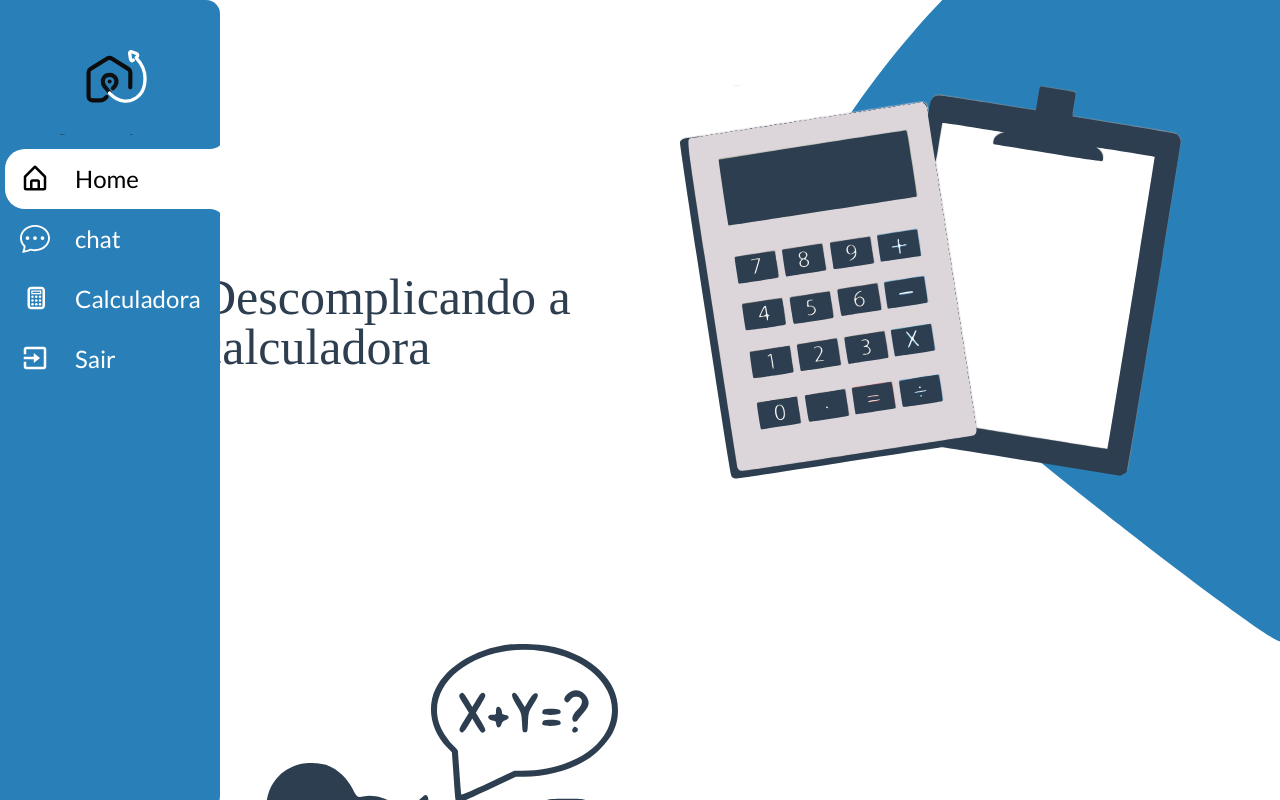
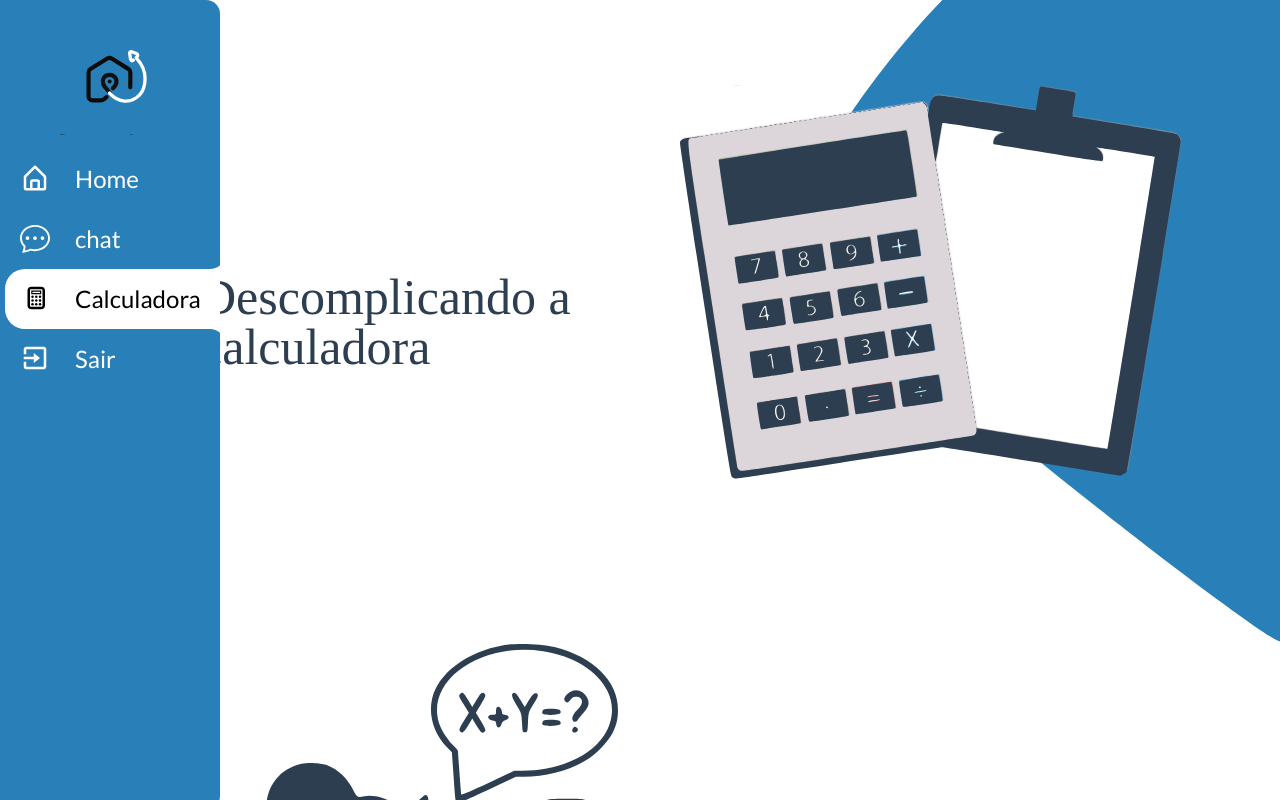
Before and after one commit to Place-UP/PlaceUP-FrontEnd, a React (Create React App) app: page /Calculadora in a window 1280 px wide. Shown: the top 800 px of the page. Built offline with nearby package versions, Linux system fonts and the light colour scheme; a web font is replaced by a local one.

Commit message:
Lading page new

```diff
--- a/src/Components/HeaderComerciantes/HeaderComerciante.js
+++ b/src/Components/HeaderComerciantes/HeaderComerciante.js
@@ -20,10 +20,10 @@ export function HeaderComerciante() {
         <IconContext.Provider value={{ size: "30px" }}>
           <ul>
             <div>
-              <List className={`${path === "/Calculadora" ? "Active" : ""}`}>
+              <List className={`${path === "/" ? "Active" : ""}`}>
                 <Link
-                  to="/Calculadora"
-                  className={`${path === "/Calculadora" ? "preto" : ""}`}
+                  to="/"
+                  className={`${path === "/" ? "preto" : ""}`}
                 >
                   <Icon>
                     <BiHomeAlt className="IconsHeader" />
@@ -41,8 +41,8 @@ export function HeaderComerciante() {
                 </Link>
               </List>
 
-              <List>
-                <Link to="" className={`${path === "/" ? "preto" : ""}`}>
+              <List className={`${path === "/Calculadora" ? "Active" : ""}`}>
+                <Link to="/Calculadora" className={`${path === "/Calculadora" ? "preto" : ""}`}>
                   <Icon>
                     <TiCalculator className="IconsHeader" />
                   </Icon>
--- a/src/Pages/LadingPage/index.jsx
+++ b/src/Pages/LadingPage/index.jsx
@@ -20,7 +20,13 @@ export function LadingPage() {
       </Header>
 
       <section>
+        <div>
+          <h1>O COMÉRCIO MAIS <span>PRÓXIMO</span> DE VOCÊ!</h1>
 
+          <p>Encontre comércios mais próximo da sua região e fique sempre atualizado sem sair de casa!</p>
+
+          <button>Saiba Mais</button>
+        </div>
       </section>
     </>
   );
```
